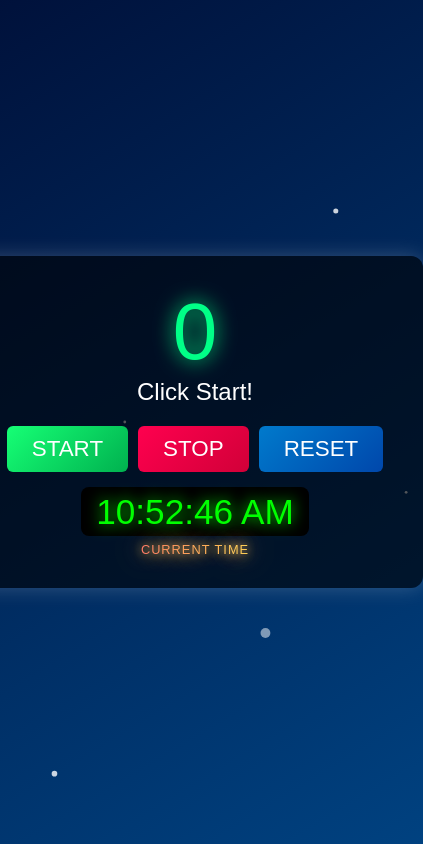
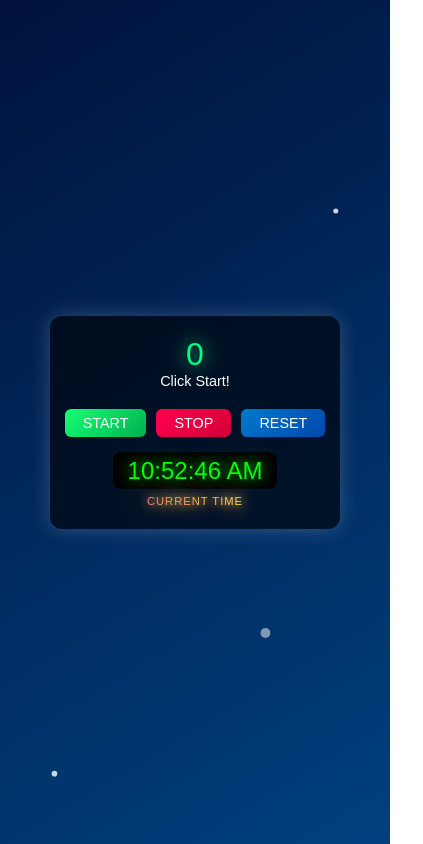
Before and after one commit to jonihaker/StopWatch, a plain HTML site: page index.html in a window 390 px wide. Shown: the whole page, 423 px wide, since content can reach past the window. Drawn offline with Linux system fonts and the light colour scheme.

Commit message:
Enhance responsive design with media queries and improve layout styling

```diff
--- a/style.scss
+++ b/style.scss
@@ -22,6 +22,8 @@ body {
     padding: 30px 40px;
     border-radius: 12px;
     box-shadow: 0 0 20px rgba(255, 255, 255, 0.2);
+    max-width: 500px;
+    margin: auto;
 }
 
 .second {
@@ -38,6 +40,7 @@ body {
 .buttons {
     display: flex;
     justify-content: center;
+    flex-wrap: wrap;
     gap: 10px;
     margin-bottom: 20px;
 }
@@ -103,3 +106,53 @@ body {
         text-shadow: 0 0 10px #ffdd59, 0 0 20px #ff6b6b, 0 0 30px #ffdd59;
     }
 }
+
+@media (max-width: 600px) {
+    .second {
+        font-size: 3rem;
+    }
+
+    .text {
+        font-size: 1rem;
+    }
+
+    .button {
+        font-size: 1rem;
+        padding: 8px 20px;
+    }
+
+    .time {
+        font-size: 1.8rem;
+    }
+
+    .timediv {
+        margin-top: 10px;
+    }
+
+    .timetext {
+        font-size: 0.7rem;
+    }
+}
+
+@media (max-width: 400px) {
+    .second {
+        font-size: 2rem;
+    }
+
+    .text {
+        font-size: 0.9rem;
+    }
+
+    .button {
+        font-size: 0.9rem;
+        padding: 6px 18px;
+    }
+
+    .time {
+        font-size: 1.5rem;
+    }
+
+    .page {
+        padding: 20px 15px;
+    }
+}
```
Also changed, not shown: style.css, 1 other file.
